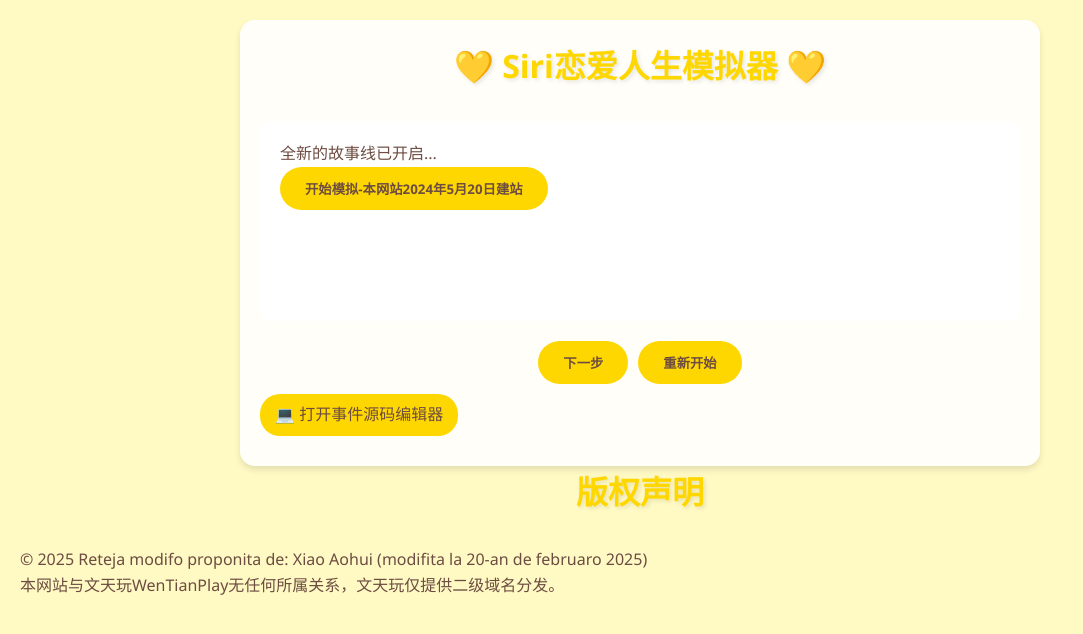
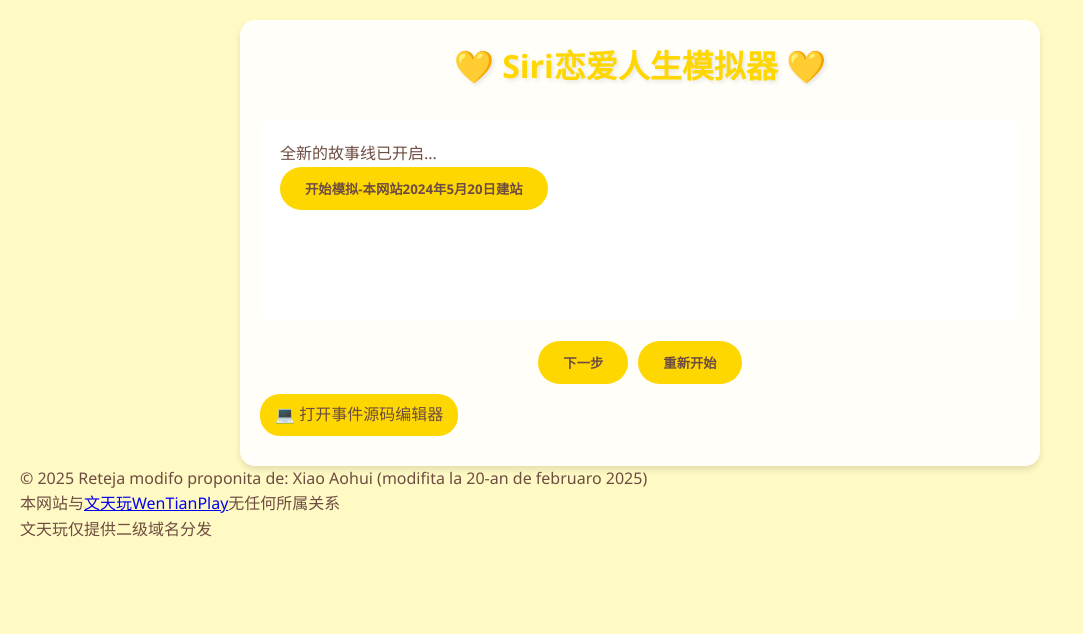
Before and after one commit to Wenfei223/Siri.github.io, a plain HTML site: page index.html in a window 1280 px wide. Shown: the whole page, without its empty margins (0-1083 px from the left). Drawn offline with Linux system fonts and the light colour scheme.

Commit message:
更新 index.html

```diff
--- a/index.html
+++ b/index.html
@@ -393,11 +393,12 @@ registerExtension({
         // 初始化
         restart();
     </script>
-    <body>
-    <h1>版权声明</h1>
-    <div class="copyright">
-        © 2025 Reteja modifo proponita de: Xiao Aohui (modifita la 20-an de februaro 2025)<br>
-        本网站与文天玩WenTianPlay无任何所属关系，文天玩仅提供二级域名分发。
-    </div>
+
+<body>
+<div class="copyright">
+            © 2025 Reteja modifo proponita de: Xiao Aohui (modifita la 20-an de februaro 2025)<br>
+            本网站与<a href="https://WenTianPlay.com">文天玩WenTianPlay</a>无任何所属关系<br>
+            文天玩仅提供二级域名分发
+        </div>
 </body>
 </html>
```
